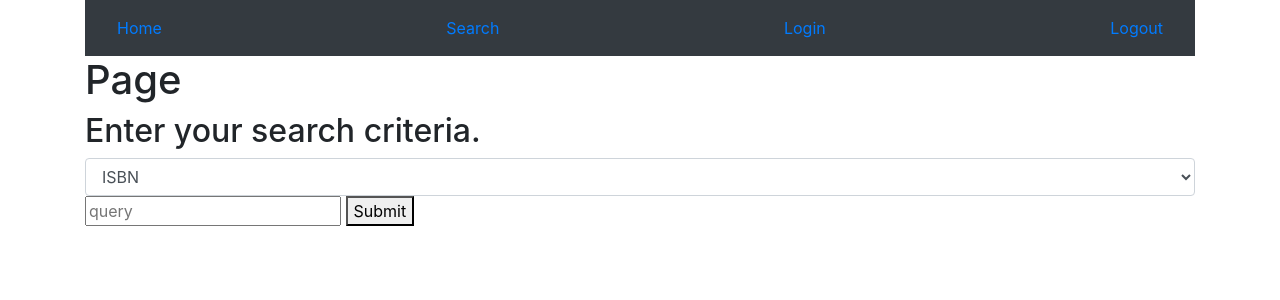
After one commit to sdmoran/CS50WEB_Proj1, a Flask app: page /search/ in a window 1280 px wide. The commit adds this page. Shown: the top 300 px of the page. Run offline with Flask 2, Linux system fonts and the light colour scheme; parts of the project's set-up code (start-up, migrations or seed data) failed here and were passed over; some libraries are stand-ins or nearby versions.

Commit message:
Added ability to search for books by ISBN, author, or title and display information about individual books. Also some minor styling things.

```diff
--- a/API/bookapi.py
+++ b/API/bookapi.py
@@ -4,7 +4,9 @@ from .permissions import key
 url = "https://www.goodreads.com/book/review_counts.json"
 
 def query(isbns):
-    return requests.get(url, params={
+    resp = requests.get(url, params={
         "key": key,
         "isbns": isbns
     }).json()
+    print(resp)
+    return resp
--- a/application.py
+++ b/application.py
@@ -43,7 +43,7 @@ def login_user():
     password = request.form.get("password")
     if dao.matches(username, password):
         session['user'] = username
-        return redirect(url_for("book"))
+        return redirect(url_for("search"))
     else:
         return render_template("login.html", name="Login", error=True)
 
@@ -68,25 +68,55 @@ def signup_user():
         # TODO this is actually maybe not quiiiiite how it's supposed to work oops fix???
         return render_template("signup.html", name="Signup", message="User already exists!")
 
-@app.route("/book/")
-def book():
+@app.route("/results/")
+def results():
+    # If not logged in, display a message directing you to login
     if 'user' not in session.keys():
-        return render_template("book_home.html", name="Book", logged_in=False)
-    return render_template("book_home.html", name="Book", username=session['user'], logged_in=True)
+        return render_template("results.html", name="Book", logged_in=False)
 
+    mode = request.args.get('query_type')
+    query_string = request.args.get('query')
+
+    if mode not in ['isbn', 'author', 'title']:
+        return render_template("results.html", name="Book", error=True, logged_in=True)
+
+    books = dao.get_books(mode, query_string)
+    print(books)
+
+    return render_template("results.html", name="Book", username=session['user'], logged_in=True, books=books)
+
+@app.route("/book/<isbn>")
+def book(isbn):
+    title = request.args.get('title')
+    author = request.args.get('author')
+    year = request.args.get('year')
+    print("ISBN: ", isbn)
+    book_info = bookapi.query(isbn)['books'][0]
+    print(book_info)
+    reviews_count = book_info['reviews_count']
+    average_rating = book_info['average_rating']
+
+    return render_template("book.html", name='Book', title=title, isbn=isbn, author=author, year=year, reviews_count=reviews_count, average_rating=average_rating)
+
+
+@app.route("/search/")
+def search():
+    return render_template("search.html")
 
 @app.route("/api/<isbn>")
 def api(isbn):
-    basic_info = dao.get_bookinfo(isbn)
+    basic_info = dao.get_books('isbn', isbn)[0]
     if basic_info is None:
         return "404 error!", 404
 
+    print(basic_info)
+
     book_info = bookapi.query(isbn)['books'][0]
     resp = {
-        'isbn':   basic_info.isbn,
-        'title':  basic_info.title,
-        'author': basic_info.author,
-        'year':   basic_info.year,
+        'isbn':   basic_info['isbn'],
+        'title':  basic_info['title'],
+        'author': basic_info['author'],
+        'year':   basic_info['year'],
         'review_count': book_info['reviews_count'],
         'average_score': book_info['average_rating']
     }
--- a/import.py
+++ b/import.py
@@ -8,10 +8,12 @@ db = scoped_session(sessionmaker(bind=engine))
 
 db.execute("DROP TABLE books;")
 db.execute("DROP TABLE users;")
+db.execute("DROP TABLE reviews;")
 
 try:
     db.execute("CREATE TABLE books(isbn VARCHAR(200) PRIMARY KEY, title VARCHAR(200), author VARCHAR(200), year integer);")
     db.execute("CREATE TABLE users(id SERIAL PRIMARY KEY, username VARCHAR(50) UNIQUE NOT NULL, password_hash VARCHAR(355) NOT NULL);")
+    db.execute("CREATE TABLE reviews(username VARCHAR(50) REFERENCES user(username), title VARCHAR(200) REFERENCES books(title), review_content TEXT, rating INTEGER, PRIMARY KEY(username, title));")
 except Exception as e:
     print(e)
     sys.exit(-1)
--- /dev/null
+++ b/static/style.css
@@ -0,0 +1,7 @@
+.card-row {
+    padding-bottom: 1rem;
+}
+
+.card {
+    width: 18rem;
+}
--- a/templates/base.html
+++ b/templates/base.html
@@ -3,13 +3,13 @@
     <head>
         <title>BookApp - {{ name }}</title>
         <link rel="stylesheet" href="https://stackpath.bootstrapcdn.com/bootstrap/4.4.1/css/bootstrap.min.css" integrity="sha384-Vkoo8x4CGsO3+Hhxv8T/Q5PaXtkKtu6ug5TOeNV6gBiFeWPGFN9MuhOf23Q9Ifjh" crossorigin="anonymous">
+        <link rel="stylesheet" type="text/css" href="/static/style.css">
     </head>
-
     <body>
         <div class="container">
             <nav class="navbar navbar-dark bg-dark">
                     <a class="nav-link" href={{ url_for('index') }}>Home</a>
-                    <a class="nav-link" href={{ url_for('book') }}>Books</a>
+                    <a class="nav-link" href={{ url_for('search') }}>Search</a>
                     <a class="nav-link" href={{ url_for('login') }}>Login</a>
                     <a class="nav-link" href={{ url_for('logout') }}>Logout</a>
             </nav>
--- /dev/null
+++ b/templates/search.html
@@ -0,0 +1,18 @@
+{% extends "base.html" %}
+
+{% set message = "Search" %}
+
+{% block body %}
+    <div class="container">
+        <h2>Enter your search criteria.</h2>
+        <form action="{{ url_for('results') }}" method="get">
+            <select id="query_type" class="form-control" name="query_type">
+                <option value="isbn">ISBN</option>
+                <option value="author">Author</option>
+                <option value="title">Title</option>
+            </select>
+            <input type="text" name="query" placeholder="query">
+            <button>Submit</button>
+        </form>
+    </div>
+{% endblock %}
```
Also changed, not shown: API/DAO.py (+19 -4 lines), templates/book.html (added, +12 -0 lines), templates/book_home.html (deleted, +0 -14 lines), templates/results.html (added, +35 -0 lines).
